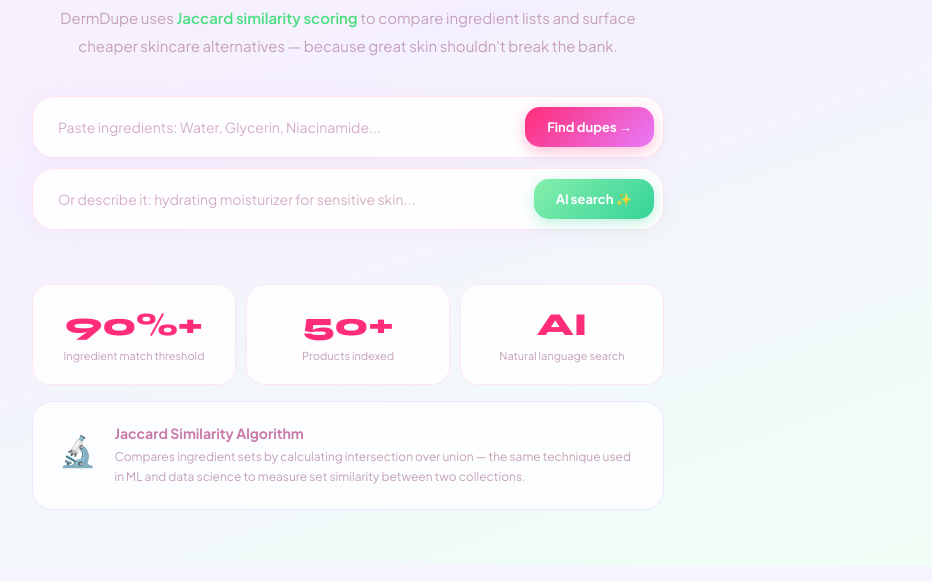
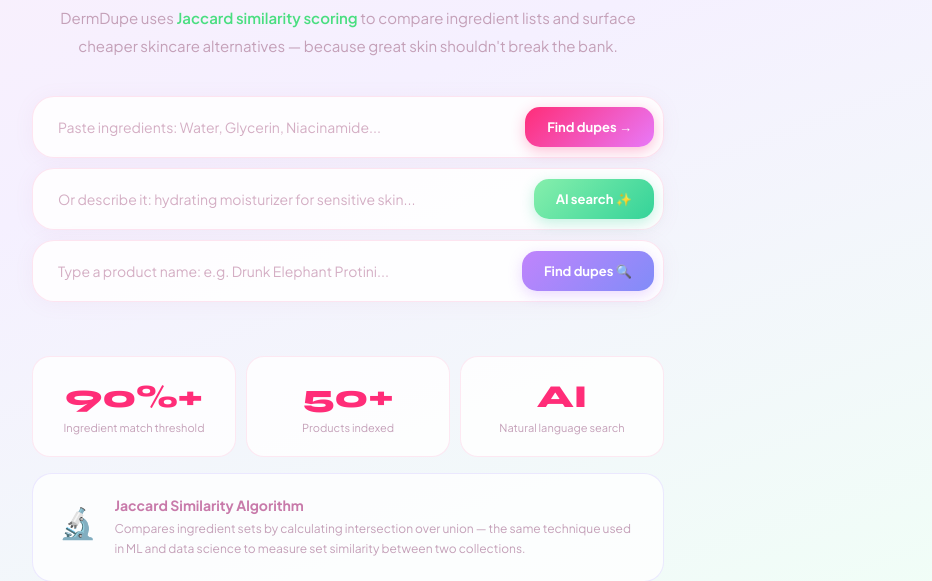
Before and after one commit to Mudra3/dermdupe, a Flask app: page / in a window 1280 px wide. Shown: the part 438-1019 px from the top of the page, without its empty margins (292-1224 px from the left). Before the commit the page ends 922 px from the top, so only its background shows below. Run offline with Flask 3, Linux system fonts and the light colour scheme.

Commit message:
Add product name search - real time scraping from INCI Decoder

```diff
--- a/frontend/app.py
+++ b/frontend/app.py
@@ -57,16 +57,49 @@
     ingredients = request.form.get("ingredients")
     ingredient_list = [i.strip() for i in ingredients.split(",")]
     all_products = get_all_products()
-    dupes = find_dupes(ingredient_list, all_products)
+    dupes = sorted(find_dupes(ingredient_list, all_products), key=lambda x: x["score"], reverse=True)
     return render_template("results.html", dupes=dupes)
 
-@app.route("/ai-search", methods=["POST"])
-def ai_search():
-    description = request.form.get("description")
-    ingredient_list = get_ingredients_from_description(description)
+@app.route("/product-search", methods=["POST"])
+def product_search():
+    product_name = request.form.get("product_name")
+
+    try:
+        import requests as req
+        from bs4 import BeautifulSoup
+
+        search_url = f"https://incidecoder.com/search?query={product_name.replace(' ', '+')}"
+        response = req.get(search_url)
+        soup = BeautifulSoup(response.text, "html.parser")
+        first_result = soup.find("a", class_="simpletextlistitem")
+
+        if not first_result:
+            return render_template("results.html", dupes=[])
+
+        product_url = "https://incidecoder.com" + first_result.get("href")
+        product_response = req.get(product_url)
+        product_soup = BeautifulSoup(product_response.text, "html.parser")
+        ingredient_tags = product_soup.find_all("a", class_="ingred-link")
+        ingredient_list = [tag.text.strip().replace("\n", "").strip() for tag in ingredient_tags]
+
+        if not ingredient_list:
+            return render_template("results.html", dupes=[])
+
+        all_products = get_all_products()
+        dupes = sorted(find_dupes(ingredient_list, all_products), key=lambda x: x["score"], reverse=True)
+        return render_template("results.html", dupes=dupes)
+
+    except Exception as e:
+        print(f"Error: {e}")
+        return render_template("results.html", dupes=[])
+
+    if not result:
+        return render_template("results.html", dupes=[], error="Product not found on INCI Decoder")
+
+    ingredient_list = result["ingredients"]
     all_products = get_all_products()
-    dupes = find_dupes(ingredient_list, all_products)
-    return render_template("results.html", dupes=dupes)
+    dupes = sorted(find_dupes(ingredient_list, all_products), key=lambda x: x["score"], reverse=True)
 
+    return render_template("results.html", dupes=dupes, searched_product=result["name"])
 if __name__ == "__main__":
     app.run(debug=True)
--- a/frontend/templates/index.html
+++ b/frontend/templates/index.html
@@ -182,7 +182,19 @@
       transform: translateY(-2px);
       box-shadow: 0 8px 22px rgba(52,211,153,0.45);
     }
-
+.btn-purple {
+  background: linear-gradient(135deg, #c084fc, #818cf8);
+  color: white; padding: 12px 22px; border-radius: 15px;
+  font-weight: 700; font-size: 13px; cursor: pointer;
+  white-space: nowrap; border: none;
+  font-family: 'Plus Jakarta Sans', sans-serif;
+  transition: all 0.3s;
+  box-shadow: 0 4px 14px rgba(192,132,252,0.3);
+}
+.btn-purple:hover {
+  transform: translateY(-2px);
+  box-shadow: 0 8px 22px rgba(192,132,252,0.45);
+}
     /* STATS */
     .stats {
       display: grid; grid-template-columns: 1fr 1fr 1fr;
@@ -293,6 +305,12 @@
         <button type="submit" class="btn-green">AI search ✨</button>
       </div>
     </form>
+    <form action="/product-search" method="POST">
+  <div class="search-card">
+    <input name="product_name" placeholder="Type a product name: e.g. Drunk Elephant Protini..."/>
+    <button type="submit" class="btn-purple">Find dupes 🔍</button>
+  </div>
+</form>
   </div>
 </div>
 
```
Also changed, not shown: database/database.py (+15 -5 lines), scraper/scraper.py (+13 -1 lines).
